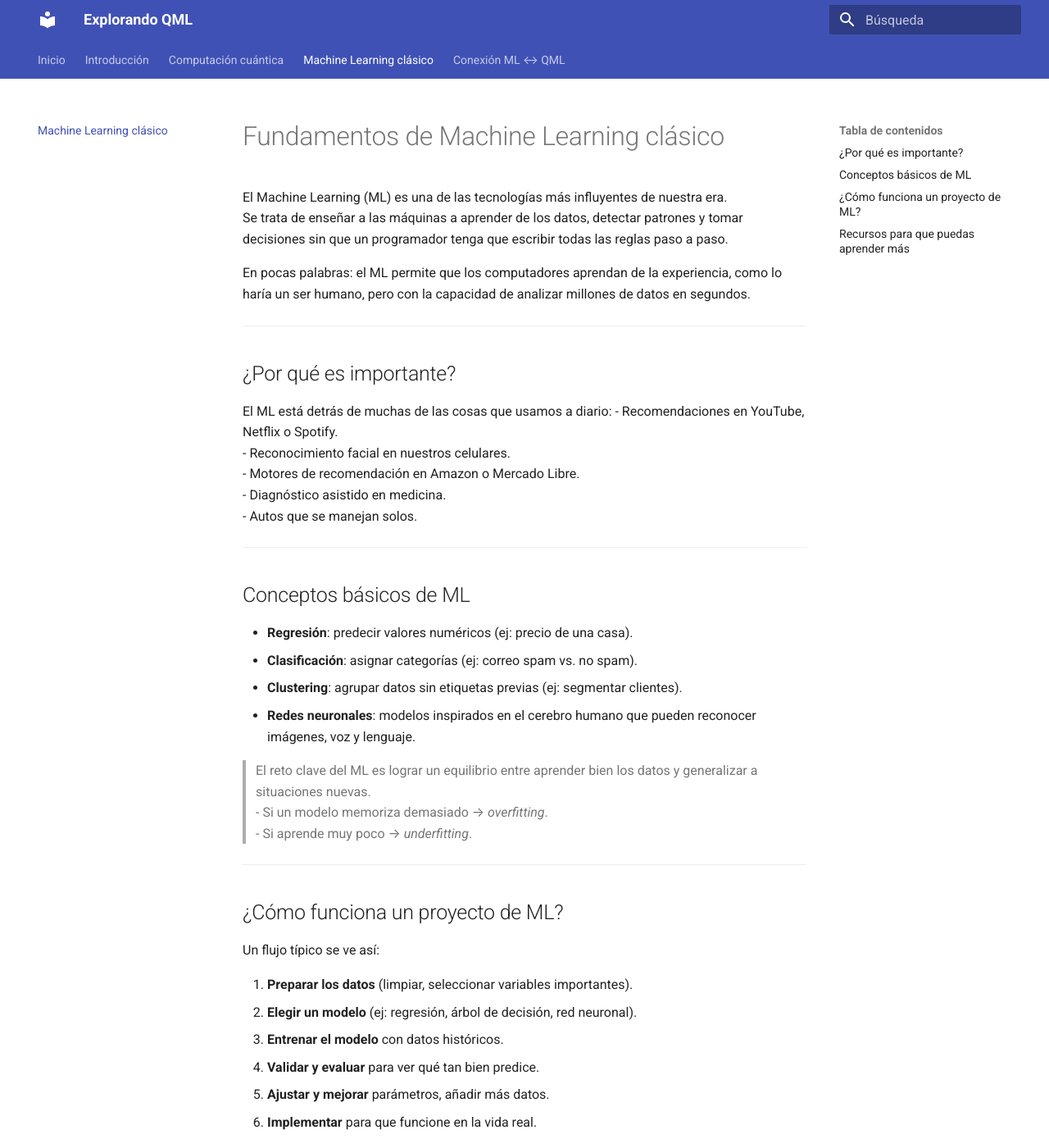
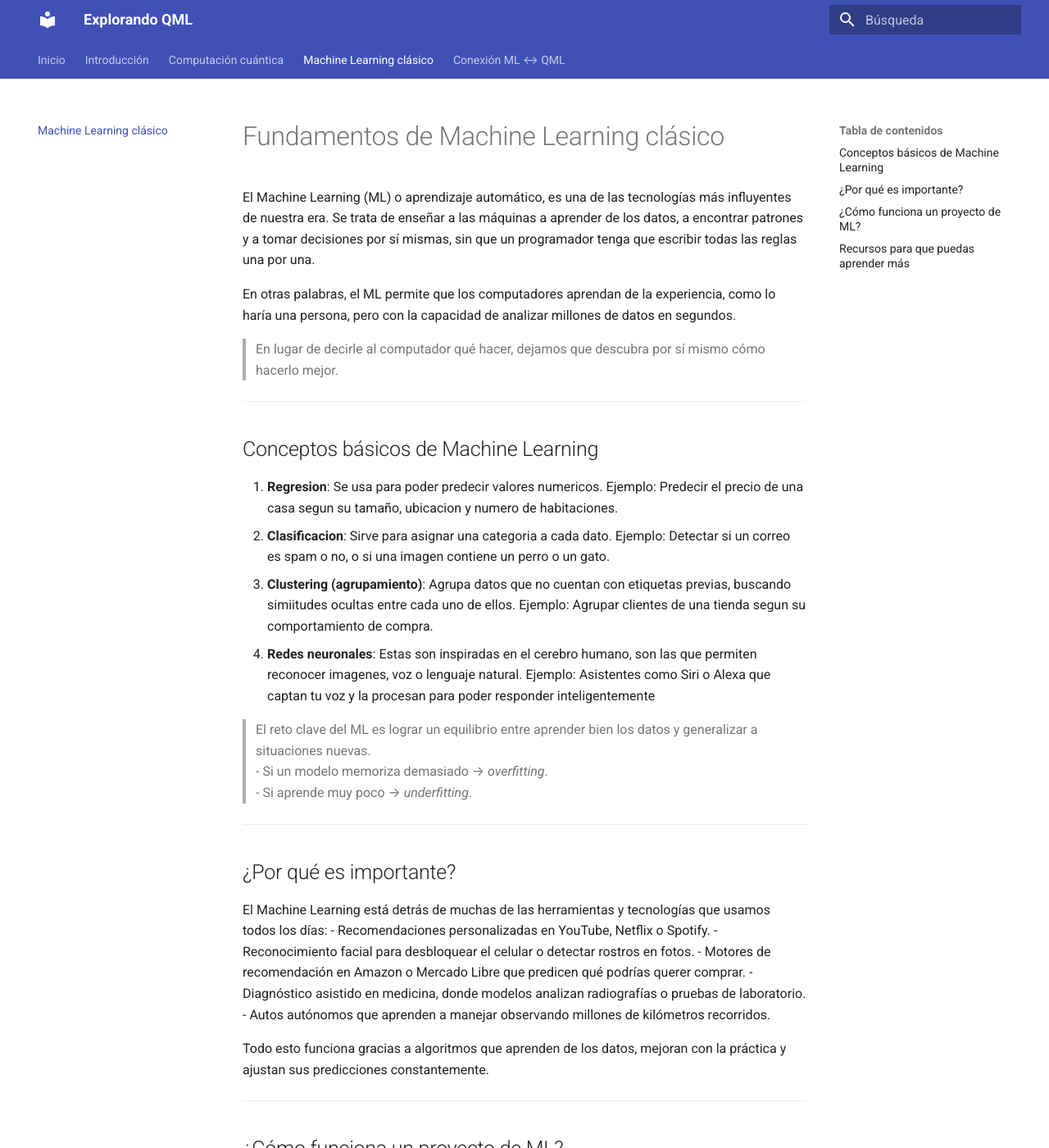
Before and after one commit to jameusk1028/Explorando-el-QML-desde-0, an MkDocs documentation site: the page built from docs/machine_learning.md, in a window 1280 px wide and 1400 px high. Shown: the whole window at 82% size. Built offline with MkDocs 1.6.1 and Material for MkDocs 9.7.7, drawn with Linux system fonts in a browser that asks for light colours.

Commit message:
Revise machine learning fundamentals and concepts
Updated the content to improve clarity and detail on machine learning concepts and their importance.

```diff
--- a/docs/machine_learning.md
+++ b/docs/machine_learning.md
@@ -1,34 +1,44 @@
 # Fundamentos de Machine Learning clásico
 
-El Machine Learning (ML) es una de las tecnologías más influyentes de nuestra era.
-Se trata de enseñar a las máquinas a aprender de los datos, detectar patrones y tomar decisiones sin que un programador tenga que escribir todas las reglas paso a paso.
+El Machine Learning (ML) o aprendizaje automático, es una de las tecnologías más influyentes de nuestra era.
+Se trata de enseñar a las máquinas a aprender de los datos, a encontrar patrones y a tomar decisiones por sí mismas, sin que un programador tenga que escribir todas las reglas una por una.
 
-En pocas palabras: el ML permite que los computadores aprendan de la experiencia, como lo haría un ser humano, pero con la capacidad de analizar millones de datos en segundos.
+En otras palabras, el ML permite que los computadores aprendan de la experiencia, como lo haría una persona, pero con la capacidad de analizar millones de datos en segundos.
+
+>En lugar de decirle al computador qué hacer, dejamos que descubra por sí mismo cómo hacerlo mejor.
 
 ---
 
-## ¿Por qué es importante?
-El ML está detrás de muchas de las cosas que usamos a diario:
-- Recomendaciones en YouTube, Netflix o Spotify.
-- Reconocimiento facial en nuestros celulares.
-- Motores de recomendación en Amazon o Mercado Libre.
-- Diagnóstico asistido en medicina.
-- Autos que se manejan solos.
-
----
-
-##  Conceptos básicos de ML
-- **Regresión**: predecir valores numéricos (ej: precio de una casa).
-- **Clasificación**: asignar categorías (ej: correo spam vs. no spam).
-- **Clustering**: agrupar datos sin etiquetas previas (ej: segmentar clientes).
-- **Redes neuronales**: modelos inspirados en el cerebro humano que pueden reconocer imágenes, voz y lenguaje.
+##  Conceptos básicos de Machine Learning
+1. **Regresion**:
+   Se usa para poder predecir valores numericos.
+   Ejemplo: Predecir el precio de una casa segun su tamaño, ubicacion y numero de habitaciones.
+2. **Clasificacion**:
+   Sirve para asignar una categoria a cada dato.
+   Ejemplo: Detectar si un correo es spam o no, o si una imagen contiene un perro o un gato.
+3. **Clustering (agrupamiento)**:
+   Agrupa datos que no cuentan con etiquetas previas, buscando simiitudes ocultas entre cada uno de ellos.
+   Ejemplo: Agrupar clientes de una tienda segun su comportamiento de compra.
+4. **Redes neuronales**:
+   Estas son inspiradas en el cerebro humano, son las que permiten reconocer imagenes, voz o lenguaje natural.
+   Ejemplo: Asistentes como Siri o Alexa que captan tu voz y la procesan para poder responder inteligentemente
 
 > El reto clave del ML es lograr un equilibrio entre aprender bien los datos y generalizar a situaciones nuevas.
  > - Si un modelo memoriza demasiado → *overfitting*.
  > - Si aprende muy poco → *underfitting*.
 
 ---
+## ¿Por qué es importante?
+El Machine Learning está detrás de muchas de las herramientas y tecnologías que usamos todos los días:
+- Recomendaciones personalizadas en YouTube, Netflix o Spotify.
+- Reconocimiento facial para desbloquear el celular o detectar rostros en fotos.
+- Motores de recomendación en Amazon o Mercado Libre que predicen qué podrías querer comprar.
+- Diagnóstico asistido en medicina, donde modelos analizan radiografías o pruebas de laboratorio.
+- Autos autónomos que aprenden a manejar observando millones de kilómetros recorridos.
 
+Todo esto funciona gracias a algoritmos que aprenden de los datos, mejoran con la práctica y ajustan sus predicciones constantemente.
+
+---
 ## ¿Cómo funciona un proyecto de ML?
 Un flujo típico se ve así:
 
```
